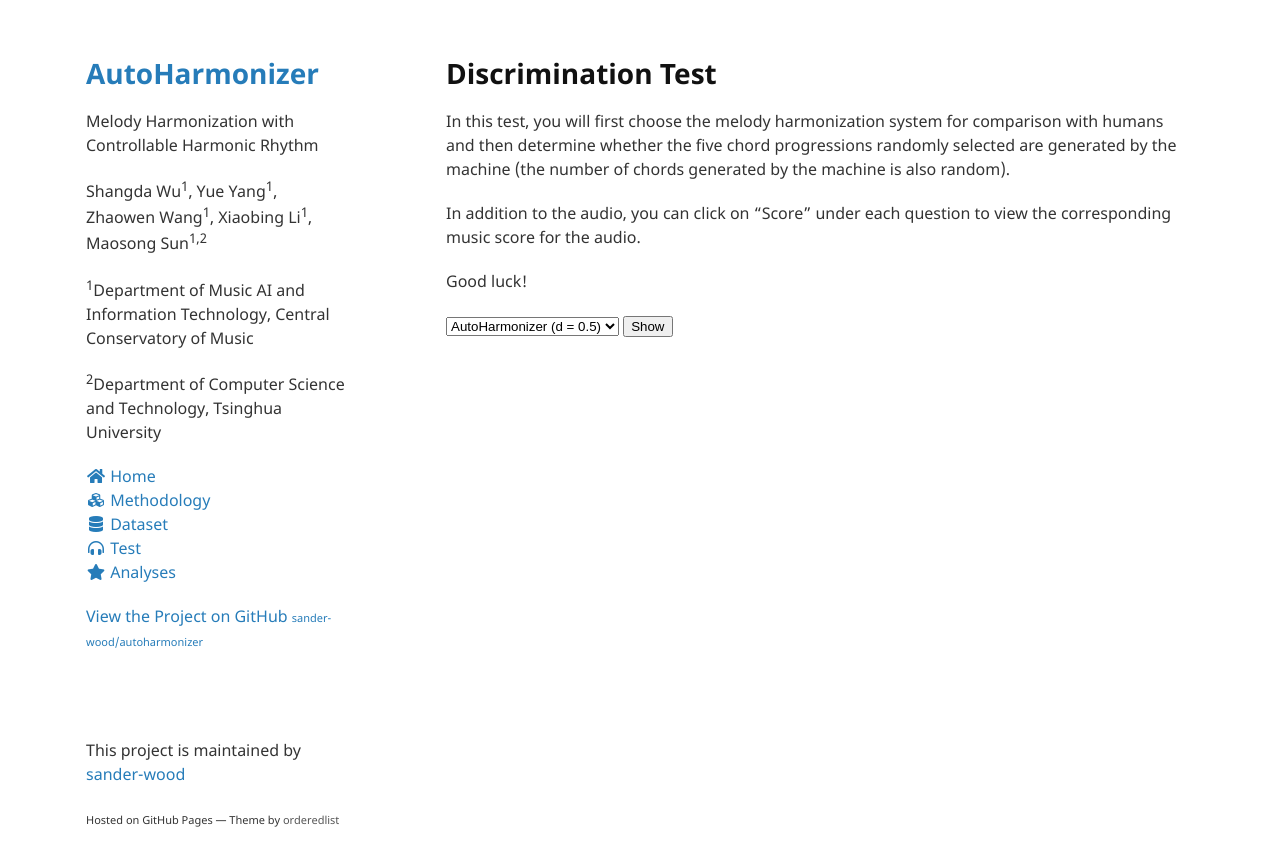
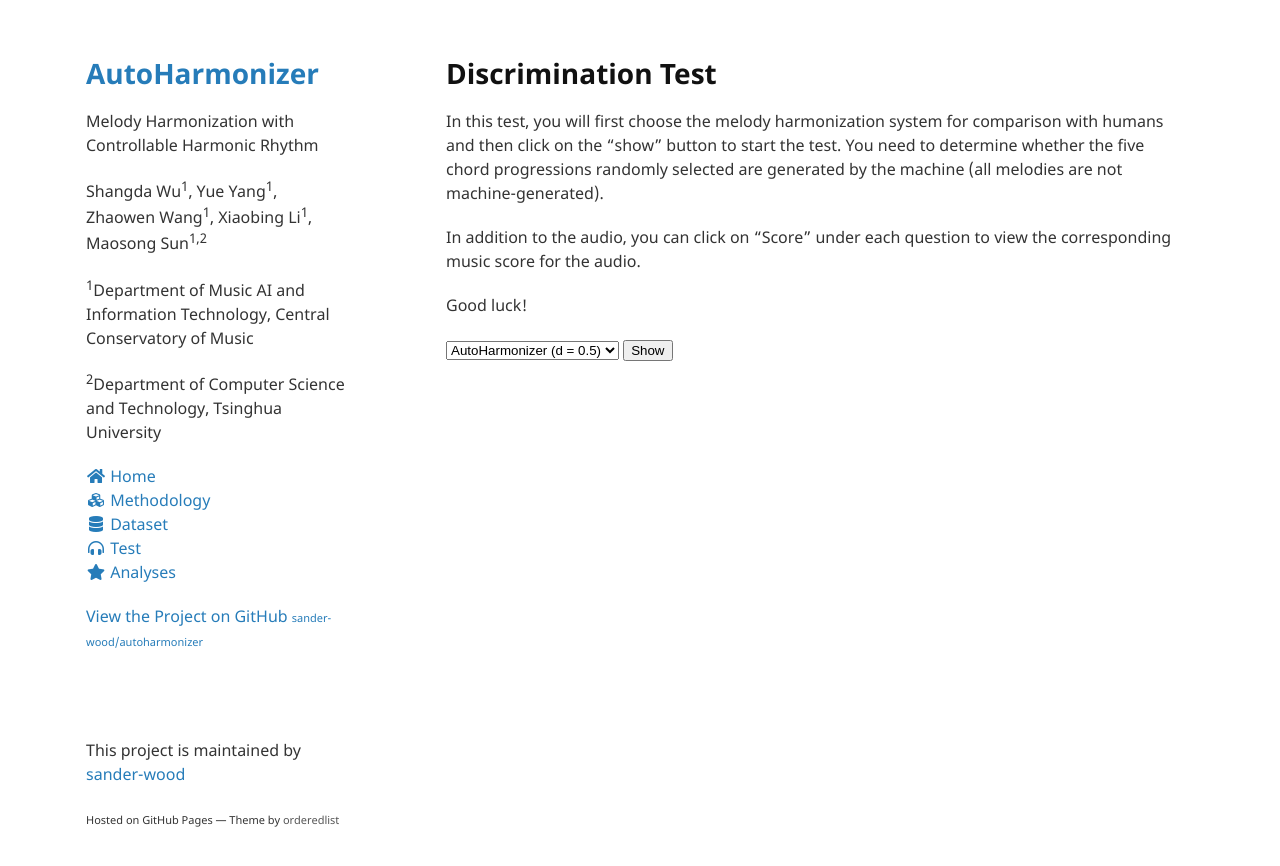
Before and after one commit to sander-wood/autoharmonizer, a Jekyll site: the page built from test.md, in a window 1280 px wide. Shown: the top 866 px of the page. Built offline with Jekyll 4.4.1, drawn with Linux system fonts in a browser that asks for light colours; nearby versions of some CDN libraries.

Commit message:
Update test.md

```diff
--- a/test.md
+++ b/test.md
@@ -5,7 +5,7 @@
 
 # Discrimination Test
 
-In this test, you will first choose the melody harmonization system for comparison with humans and then determine whether the five chord progressions randomly selected are generated by the machine (the number of chords generated by the machine is also random).
+In this test, you will first choose the melody harmonization system for comparison with humans and then click on the "show" button to start the test. You need to determine whether the five chord progressions randomly selected are generated by the machine (all melodies are not machine-generated).
 
 In addition to the audio, you can click on "Score" under each question to view the corresponding music score for the audio.
 
```
